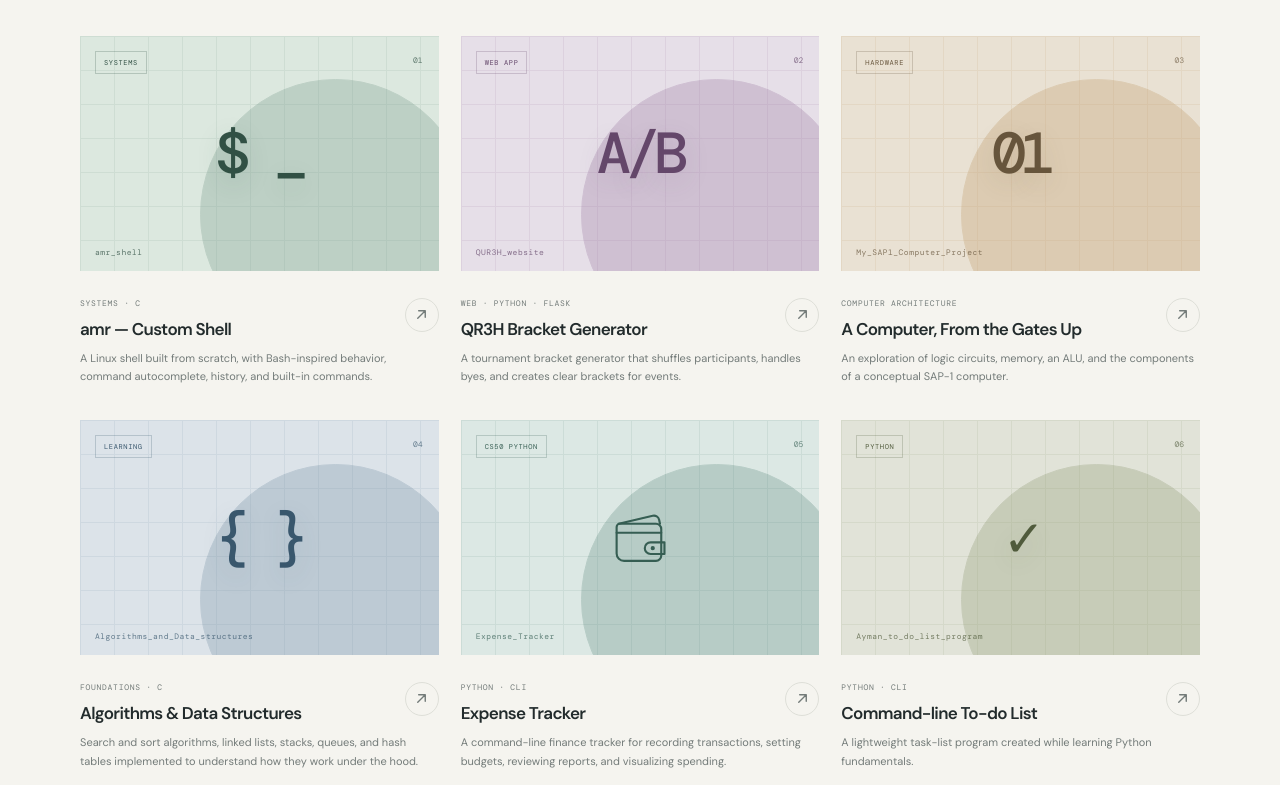
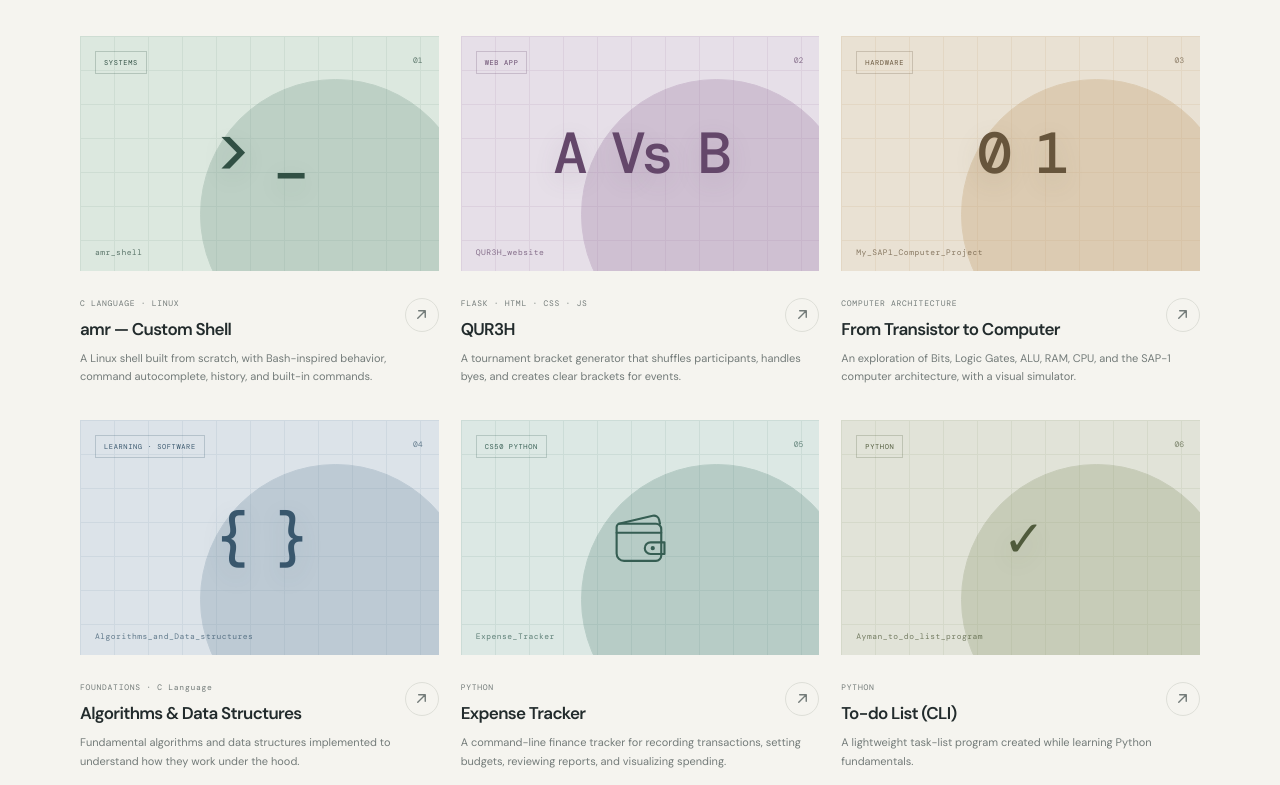
Before and after one commit to iAymanAli/site_portfolio, a React (Vite) app: page /projects in a window 1280 px wide. Shown: the part 275-1060 px from the top of the page. Built offline with nearby package versions, Linux system fonts and the light colour scheme.

Commit message:
modified the content of ProjectsPage.jsx

```diff
--- a/src/data/projects.js
+++ b/src/data/projects.js
@@ -1,51 +1,51 @@
 export const projects = [
   {
     name: 'amr — Custom Shell',
-    category: 'SYSTEMS · C',
+    category: 'C LANGUAGE · LINUX',
     description:
       'A Linux shell built from scratch, with Bash-inspired behavior, command autocomplete, history, and built-in commands.',
     repository: 'amr_shell',
     url: 'https://github.com/iAymanAli/amr_shell',
     tag: 'SYSTEMS',
-    mark: '$ _',
+    mark: '> _',
     visual: 'visual-shell',
   },
   {
-    name: 'QR3H Bracket Generator',
-    category: 'WEB · PYTHON · FLASK',
+    name: 'QUR3H',
+    category: 'FLASK · HTML · CSS · JS',
     description:
       'A tournament bracket generator that shuffles participants, handles byes, and creates clear brackets for events.',
     repository: 'QUR3H_website',
     url: 'https://github.com/iAymanAli/QUR3H_website',
     tag: 'WEB APP',
-    mark: 'A/B',
+    mark: 'A Vs B',
     visual: 'visual-brackets',
   },
   {
-    name: 'A Computer, From the Gates Up',
+    name: 'From Transistor to Computer',
     category: 'COMPUTER ARCHITECTURE',
     description:
-      'An exploration of logic circuits, memory, an ALU, and the components of a conceptual SAP-1 computer.',
+      'An exploration of Bits, Logic Gates, ALU, RAM, CPU, and the SAP-1 computer architecture, with a visual simulator.',
     repository: 'My_SAP1_Computer_Project',
     url: 'https://github.com/iAymanAli/My_SAP1_Computer_Project',
     tag: 'HARDWARE',
-    mark: '01',
+    mark: '0 1',
     visual: 'visual-computer',
   },
   {
     name: 'Algorithms & Data Structures',
-    category: 'FOUNDATIONS · C',
+    category: 'FOUNDATIONS · C Language',
     description:
-      'Search and sort algorithms, linked lists, stacks, queues, and hash tables implemented to understand how they work under the hood.',
+      'Fundamental algorithms and data structures implemented to understand how they work under the hood.',
     repository: 'Algorithms_and_Data_structures',
     url: 'https://github.com/iAymanAli/Algorithms_and_Data_structures',
-    tag: 'LEARNING',
+    tag: 'LEARNING · SOFTWARE',
     mark: '{ }',
     visual: 'visual-algorithms',
   },
   {
     name: 'Expense Tracker',
-    category: 'PYTHON · CLI',
+    category: 'PYTHON',
     description:
       'A command-line finance tracker for recording transactions, setting budgets, reviewing reports, and visualizing spending.',
     repository: 'Expense_Tracker',
@@ -55,8 +55,8 @@ export const projects = [
     visual: 'visual-expense',
   },
   {
-    name: 'Command-line To-do List',
-    category: 'PYTHON · CLI',
+    name: 'To-do List (CLI)',
+    category: 'PYTHON',
     description:
       'A lightweight task-list program created while learning Python fundamentals.',
     repository: 'Ayman_to_do_list_program',
--- a/src/pages/ProjectsPage/ProjectsPage.jsx
+++ b/src/pages/ProjectsPage/ProjectsPage.jsx
@@ -6,8 +6,8 @@ function ProjectsPage() {
     <section className="content-section section-wrap page-section">
       <div className="section-heading">
         <div>
-          <span className="section-kicker">01 / THE THINGS I MAKE</span>
-          <h1>Selected projects<span className="accent">.</span></h1>
+          <span className="section-kicker">THINGS I MADE</span>
+          <h1>Idea To Code<span className="accent">.</span></h1>
         </div>
         <p>Projects and experiments in systems, computer science, and the web.</p>
       </div>
```
